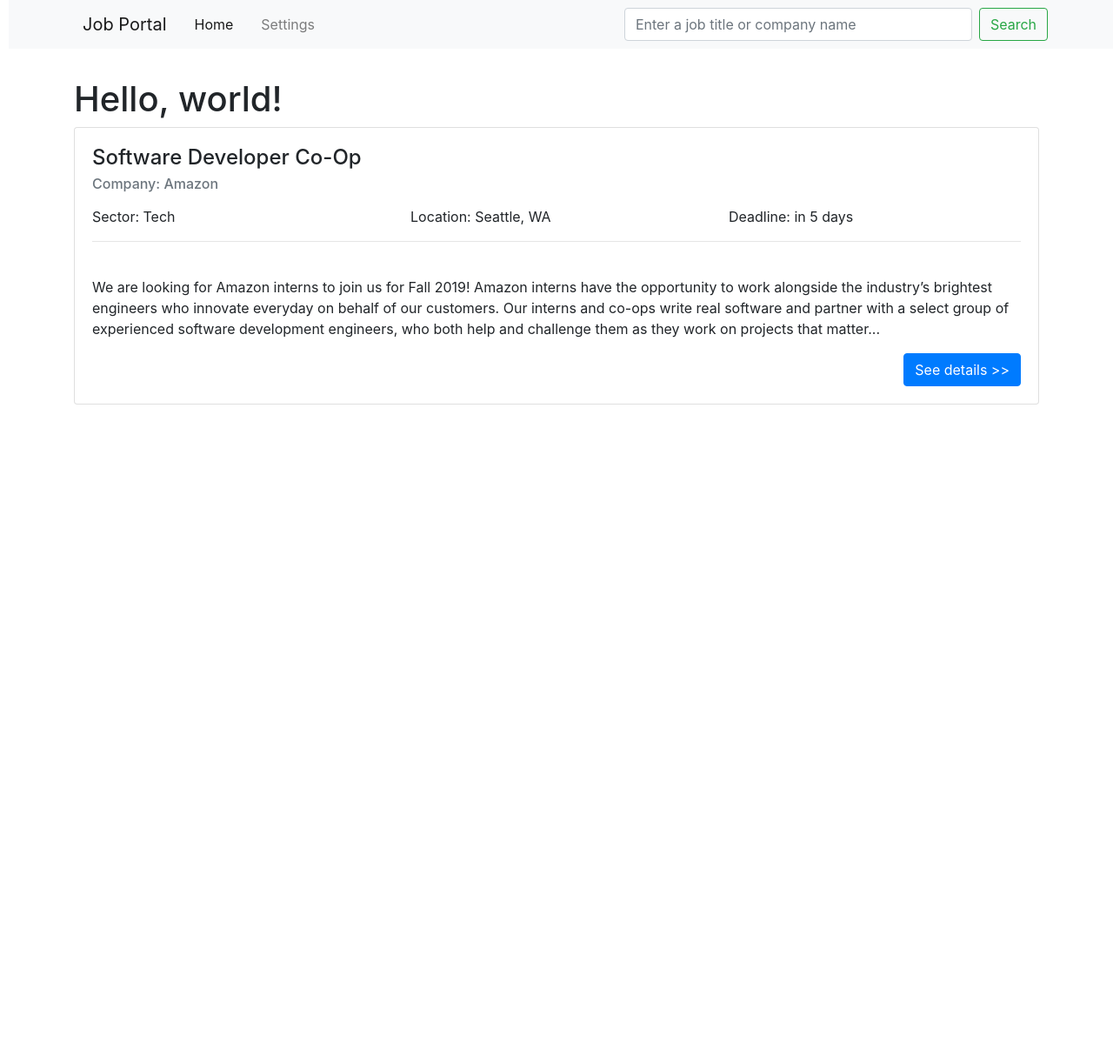
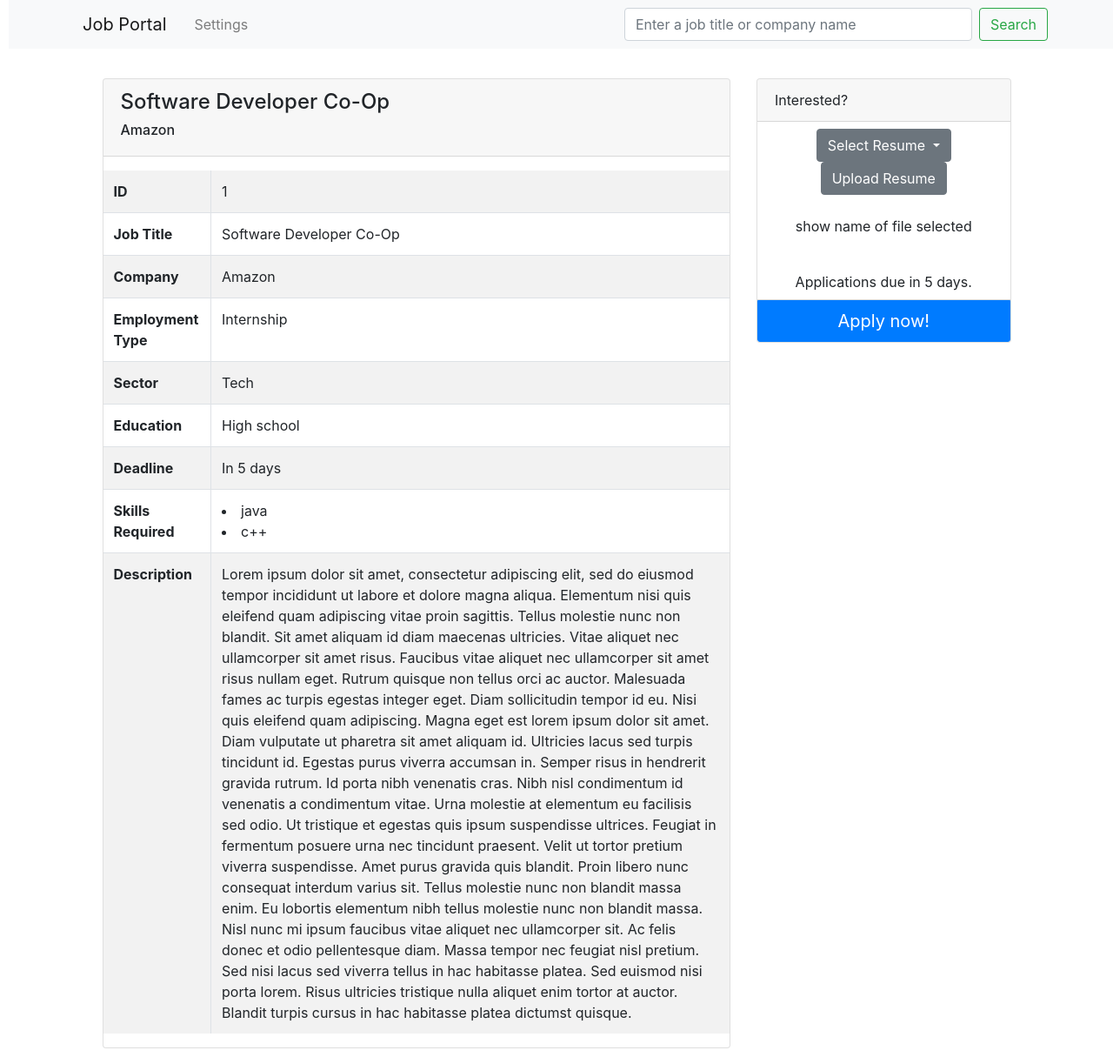
Before and after one commit to andrewzulaybar/employmee, a Django app: page / in a window 1280 px wide. Shown: the whole page at 87% size. Before the commit the page ends 465 px from the top, so only its background shows below. Run offline with Django 3.2, Linux system fonts and the light colour scheme; some libraries are stand-ins or nearby versions.

Commit message:
Added details page.

```diff
--- a/jobportal/static/jobportal/css/main.css
+++ b/jobportal/static/jobportal/css/main.css
@@ -12,3 +12,19 @@ html, body {
   width: 100%; /* Full width */
   z-index:1;
 }
+.table {
+  border-collapse: collapse;
+  border-style: hidden;
+}
+.table.td {
+  border: 5px solid black;
+}
+
+#apply {
+    border-radius: 0px 0px 3px 3px;
+}
+
+.scrollable{
+  overflow-y: auto;
+  max-height: 240px;
+}
--- a/jobportal/templates/jobportal/base.html
+++ b/jobportal/templates/jobportal/base.html
@@ -13,7 +13,7 @@
 
         <title> {{ title }} </title>
     </head>
-    <body>
+    <body id="override">
         <nav class="navbar navbar-fixed-top navbar-expand-lg navbar-light bg-light">
             <div class="container">
                 <a class="navbar-brand" href="#">Job Portal</a>
@@ -23,25 +23,24 @@
 
                 <div class="collapse navbar-collapse" id="navbarSupportedContent">
                     <ul class="navbar-nav mr-auto">
-                        <li class="nav-item active px-2">
-
-                            <a class="nav-link" href="#">Home <span class="sr-only">(current)</span></a>
-                        </li>
+                        {% block navbar %}
                         <li class="nav-item px-2">
                             <a class="nav-link" href="#">Settings</a>
                         </li>
-                        {% block navbar %}{% endblock navbar %}
+                        {% endblock navbar %}
                     </ul>
                     <form class="form-inline my-2 my-lg-0">
+                        {% block search %}
                         <input class="form-control mr-sm-2" type="text" placeholder="Enter a job title or company name"
                                style="width: 400px;">
+                        {% endblock search %}
                         <button class="btn btn-outline-success my-2 my-sm-0" type="submit">Search</button>
                     </form>
                 </div>
             </div>
         </nav>
 
-        <main role="main" class="container">
+        <main role="main">
             {% block main %}
             {% endblock main %}
         </main>
--- /dev/null
+++ b/jobportal/templates/jobportal/details.html
@@ -0,0 +1,92 @@
+{% extends "jobportal/base.html" %}
+
+{% block main %}
+
+
+<div class="row">
+    {% for job in jobs %}
+    <div class="col-md-7 offset-md-1">
+        <div class="card p-0">
+            <div class="card-header">
+                <div class="text-md-left"><h4>{{ job.job1.title }}</h4>
+                    <h6>{{ job.job1.company }}</h6></div>
+            </div>
+            <div class="card-body p-0">
+                <table class="table table-bordered table-striped">
+                    <tbody>
+                    <tr>
+                        <th scope="row">ID</th>
+                        <td>{{ job.job1.id }}</td>
+                    </tr>
+                    <tr>
+                        <th scope="row">Job Title</th>
+                        <td>{{ job.job1.title }}</td>
+                    </tr>
+                    <tr>
+                        <th scope="row">Company</th>
+                        <td>{{ job.job1.company }}</td>
+                    </tr>
+                    <tr>
+                        <th scope="row">Employment Type</th>
+                        <td>{{ job.job1.type }}</td>
+                    </tr>
+                    <tr>
+                        <th scope="row">Sector</th>
+                        <td>{{ job.job1.sector }}</td>
+                    </tr>
+                    <tr>
+                        <th scope="row">Education</th>
+                        <td>{{ job.job1.education }}</td>
+                    </tr>
+                    <tr>
+                        <th scope="row">Deadline</th>
+                        <td>In {{ job.job1.deadline }} days</td>
+                    </tr>
+                    <tr>
+                        <th scope="row">Skills Required</th>
+                        <ul>
+                            <td>{% for skill in job.job1.skills %}
+                                <li>{{skill}}</li>
+                                {% endfor %}</ul></td>
+                    </tr>
+                    <tr>
+                        <th scope="row">Description</th>
+                        <td>Lorem ipsum dolor sit amet, consectetur adipiscing elit, sed do eiusmod tempor incididunt ut labore et dolore magna aliqua. Elementum nisi quis eleifend quam adipiscing vitae proin sagittis. Tellus molestie nunc non blandit. Sit amet aliquam id diam maecenas ultricies. Vitae aliquet nec ullamcorper sit amet risus. Faucibus vitae aliquet nec ullamcorper sit amet risus nullam eget. Rutrum quisque non tellus orci ac auctor. Malesuada fames ac turpis egestas integer eget. Diam sollicitudin tempor id eu. Nisi quis eleifend quam adipiscing. Magna eget est lorem ipsum dolor sit amet. Diam vulputate ut pharetra sit amet aliquam id. Ultricies lacus sed turpis tincidunt id. Egestas purus viverra accumsan in.
+                            Semper risus in hendrerit gravida rutrum. Id porta nibh venenatis cras. Nibh nisl condimentum id venenatis a condimentum vitae. Urna molestie at elementum eu facilisis sed odio. Ut tristique et egestas quis ipsum suspendisse ultrices. Feugiat in fermentum posuere urna nec tincidunt praesent. Velit ut tortor pretium viverra suspendisse. Amet purus gravida quis blandit. Proin libero nunc consequat interdum varius sit. Tellus molestie nunc non blandit massa enim. Eu lobortis elementum nibh tellus molestie nunc non blandit massa. Nisl nunc mi ipsum faucibus vitae aliquet nec ullamcorper sit. Ac felis donec et odio pellentesque diam. Massa tempor nec feugiat nisl pretium. Sed nisi lacus sed viverra tellus in hac habitasse platea. Sed euismod nisi porta lorem. Risus ultricies tristique nulla aliquet enim tortor at auctor. Blandit turpis cursus in hac habitasse platea dictumst quisque.</td>
+                    </tr>
+                    </tbody>
+                </table>
+            </div>
+        </div>
+    </div>
+    <div class="col-md-3">
+        <div class="card">
+            <div class="card-header">
+                Interested?
+            </div>
+            <div class="card-body p-2 text-center">
+                <div class="dropdown">
+                    <div class="btn-group align-middle">
+                        <button class="btn btn-m btn-secondary dropdown-toggle"
+                                type="button" id="dropdownMenu1" data-toggle="dropdown"
+                                aria-haspopup="true" aria-expanded="false">
+                            Select Resume
+                        </button>
+                        <div class="dropdown-menu" aria-labelledby="dropdownMenu1">
+                            <a class="dropdown-item" href="#!">Resume1</a>
+                            <a class="dropdown-item" href="#!">Resume2</a>
+                        </div>
+                    </div>
+                    <button type="button" class="btn btn-m btn-secondary">Upload Resume</button>
+                </div>
+                <p class="card-text"><br>show name of file selected</p>
+                <p class="card-text"><br>Applications due in {{ job.job1.deadline }} days.</p>
+            </div>
+            <div class="card-footer p-0">
+                <button type="button" class="btn btn-lg btn-primary btn-block" id="apply">Apply now!</button>
+            </div>
+        </div>
+    </div>
+    {% endfor %}
+</div>
+{% endblock main %}
--- a/jobportal/templates/jobportal/home-prem.html
+++ b/jobportal/templates/jobportal/home-prem.html
@@ -1,6 +1,7 @@
 {% extends "jobportal/home.html" %}
 
 {% block navbar %}
+    {{ block.super }}
 <li class="nav-item px-2">
     <a class="nav-link" href="#">Saved Jobs</a>
 </li>
--- a/jobportal/templates/jobportal/home.html
+++ b/jobportal/templates/jobportal/home.html
@@ -32,9 +32,11 @@
         Our interns and co-ops write real software and partner with a select group of experienced software
         development engineers, who both help and challenge them as they work on projects that matter...
     </p>
+        {% block detailsbutton %}
         <div class="text-right">
             <a href="#!" class="btn btn-primary">See details >></a>
         </div>
+        {% endblock detailsbutton %}
     </div>
 </div>
 
--- a/jobportal/views.py
+++ b/jobportal/views.py
@@ -6,6 +6,7 @@ def home(request):
         'title': 'Home Page',
         'jobs': [{
             'job1': {
+                'id': '1',
                 'title': 'Software Developer Co-Op',
                 'company': 'Amazon',
                 'deadline': '5',
@@ -13,7 +14,10 @@ def home(request):
                 'salary': '30,000',
                 'sector': 'Tech',
                 'city': 'Seattle',
-                'prov_state': 'WA'
+                'prov_state': 'WA',
+                'type': 'Internship',
+                'education': 'High school',
+                'skills': ['java', 'c++'],
             },
             'job2': {
                 'title': 'Data Analyst',
@@ -22,4 +26,4 @@ def home(request):
         }],
         'job_list': ['Amazon', 'Apple', 'Google']
     }
-    return render(request, 'jobportal/home.html', context)
+    return render(request, 'jobportal/details.html', context)
```
